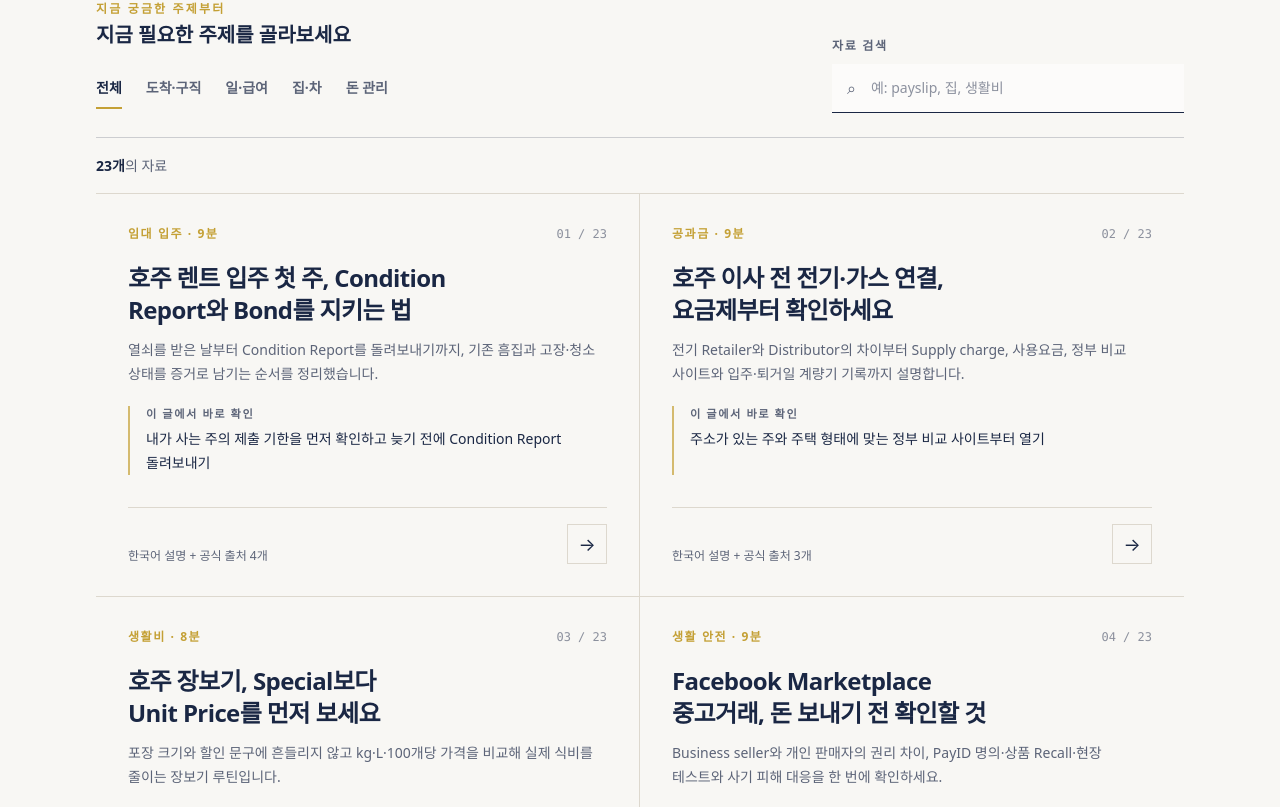
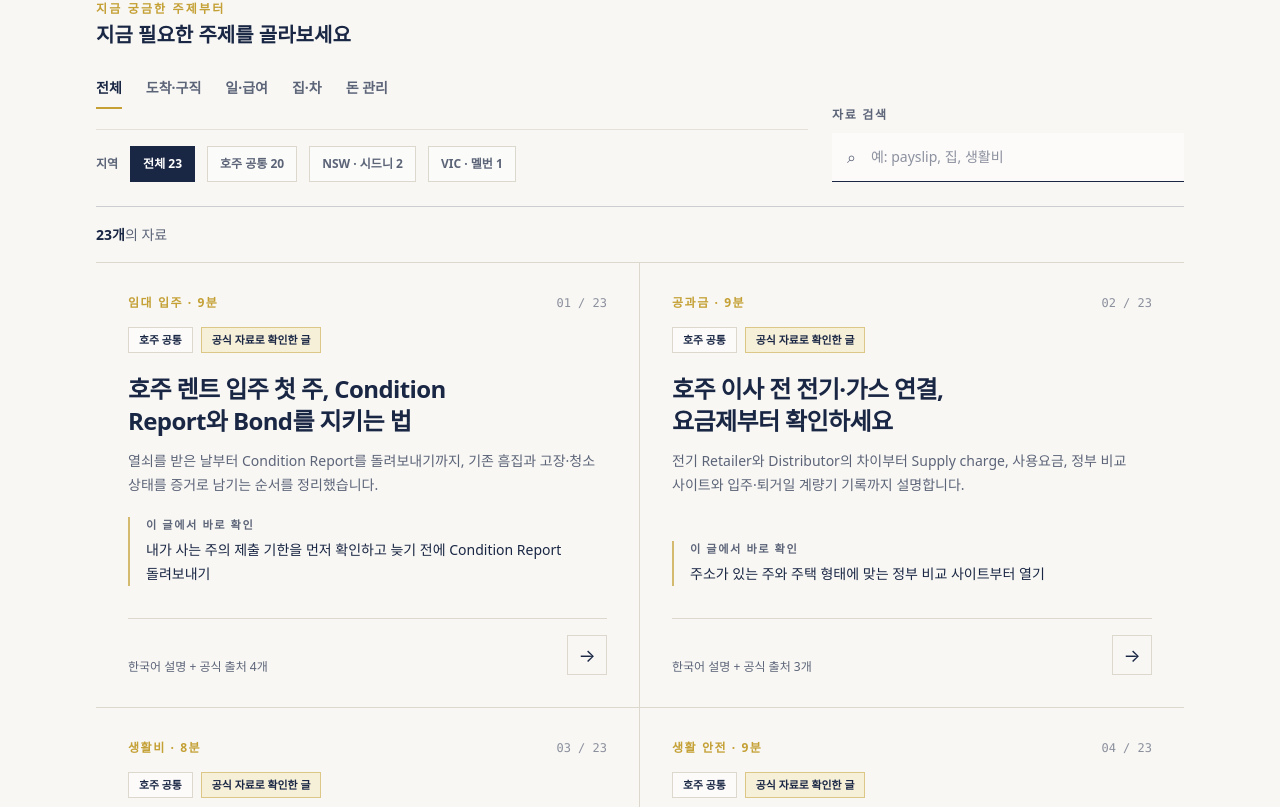
Before and after one commit to jelov219au/aussie-compass, a Next.js app: page /resources in a window 1280 px wide. Shown: the part 1053-1860 px from the top of the page. Built offline with nearby package versions, Linux system fonts and the light colour scheme; no server answers.

Commit message:
Add regional and source filters to resources

```diff
--- a/src/app/resources/[slug]/page.tsx
+++ b/src/app/resources/[slug]/page.tsx
@@ -7,7 +7,15 @@ import { PageShareButton } from "@/components/pwa/PageShareButton";
 import { ArticleReadingNav } from "@/components/resources/ArticleReadingNav";
 import { Container } from "@/components/ui/Container";
 import { ArticleJsonLd, BreadcrumbJsonLd } from "@/components/seo/JsonLd";
-import { articles, getArticle, getRelatedArticles } from "@/data/articles";
+import {
+  articleContentTypeLabels,
+  articleRegionLabels,
+  articles,
+  getArticle,
+  getArticleContentType,
+  getArticleRegion,
+  getRelatedArticles,
+} from "@/data/articles";
 import { createPageMetadata } from "@/lib/site";
 
 export function generateStaticParams() {
@@ -64,6 +72,14 @@ export default async function ArticlePage({ params }: { params: Promise<{ slug:
           </Link>
           <article className="mx-auto mt-5 max-w-4xl">
             <header className="border-t-2 border-navy pt-7">
+              <div className="mb-5 flex flex-wrap gap-2">
+                <span className="border border-border bg-white/60 px-3 py-1.5 text-xs font-semibold text-navy">
+                  {articleRegionLabels[getArticleRegion(article)]}
+                </span>
+                <span className="border border-gold/50 bg-[#f7f0d9] px-3 py-1.5 text-xs font-semibold text-navy">
+                  {articleContentTypeLabels[getArticleContentType(article)]}
+                </span>
+              </div>
               <p className="text-xs font-semibold uppercase tracking-[0.16em] text-gold">
                 {article.category} · 읽는 시간 {article.readingTime} · <time dateTime={article.updatedAt ?? article.publishedAt}>{article.updatedAt ? "업데이트" : "발행"} {(article.updatedAt ?? article.publishedAt).replaceAll("-", ".")}</time>
               </p>
--- a/src/components/resources/ResourcesDirectory.tsx
+++ b/src/components/resources/ResourcesDirectory.tsx
@@ -2,7 +2,16 @@
 
 import Link from "next/link";
 import { useEffect, useMemo, useState } from "react";
-import { articleTopicCategories, type Article, type ArticleTopicId } from "@/data/articles";
+import {
+  articleContentTypeLabels,
+  articleRegionLabels,
+  articleTopicCategories,
+  getArticleContentType,
+  getArticleRegion,
+  type Article,
+  type ArticleRegionId,
+  type ArticleTopicId,
+} from "@/data/articles";
 import { ARTICLE_READING_UPDATED_EVENT, readArticleHistory } from "@/lib/articleProgress";
 
 const filters = [
@@ -14,6 +23,7 @@ const filters = [
 ] as const;
 
 type FilterId = (typeof filters)[number]["id"];
+type RegionFilterId = "all" | ArticleRegionId;
 
 function searchableText(article: Article) {
   const sectionText = article.sections.flatMap((section) => [
@@ -29,6 +39,7 @@ function searchableText(article: Article) {
 
 export function ResourcesDirectory({ articles }: { articles: Article[] }) {
   const [active, setActive] = useState<FilterId>("all");
+  const [activeRegion, setActiveRegion] = useState<RegionFilterId>("all");
   const [query, setQuery] = useState("");
   const [readHrefs, setReadHrefs] = useState<Set<string>>(new Set());
 
@@ -49,15 +60,29 @@ export function ResourcesDirectory({ articles }: { articles: Article[] }) {
     return articles.filter((article) => {
       const matchesCategory =
         active === "all" || articleTopicCategories[active as ArticleTopicId].includes(article.category);
+      const matchesRegion = activeRegion === "all" || getArticleRegion(article) === activeRegion;
       const matchesQuery =
         normalizedQuery.length === 0 || searchableText(article).includes(normalizedQuery);
 
-      return matchesCategory && matchesQuery;
+      return matchesCategory && matchesRegion && matchesQuery;
     });
-  }, [active, articles, query]);
+  }, [active, activeRegion, articles, query]);
+
+  const regionFilters = useMemo(() => {
+    const counts = articles.reduce((result, article) => {
+      const region = getArticleRegion(article);
+      result.set(region, (result.get(region) ?? 0) + 1);
+      return result;
+    }, new Map<ArticleRegionId, number>());
+
+    return (["australia", "nsw", "vic"] as ArticleRegionId[])
+      .filter((region) => counts.has(region))
+      .map((region) => ({ id: region, label: articleRegionLabels[region], count: counts.get(region) ?? 0 }));
+  }, [articles]);
 
   const reset = () => {
     setActive("all");
+    setActiveRegion("all");
     setQuery("");
   };
 
@@ -88,6 +113,32 @@ export function ResourcesDirectory({ articles }: { articles: Article[] }) {
               </button>
             ))}
           </div>
+          <div className="mt-4 flex items-center gap-3 overflow-x-auto border-t border-border/70 pt-4" role="group" aria-label="자료 지역 필터">
+            <span className="shrink-0 text-xs font-semibold text-muted">지역</span>
+            <button
+              type="button"
+              aria-pressed={activeRegion === "all"}
+              onClick={() => setActiveRegion("all")}
+              className={`min-h-9 shrink-0 border px-3 text-xs font-semibold transition ${
+                activeRegion === "all" ? "border-navy bg-navy text-white" : "border-border bg-white/50 text-muted hover:border-navy hover:text-navy"
+              }`}
+            >
+              전체 {articles.length}
+            </button>
+            {regionFilters.map((filter) => (
+              <button
+                key={filter.id}
+                type="button"
+                aria-pressed={activeRegion === filter.id}
+                onClick={() => setActiveRegion(filter.id)}
+                className={`min-h-9 shrink-0 border px-3 text-xs font-semibold transition ${
+                  activeRegion === filter.id ? "border-navy bg-navy text-white" : "border-border bg-white/50 text-muted hover:border-navy hover:text-navy"
+                }`}
+              >
+                {filter.label} {filter.count}
+              </button>
+            ))}
+          </div>
         </div>
 
         <div>
@@ -114,7 +165,7 @@ export function ResourcesDirectory({ articles }: { articles: Article[] }) {
         <p className="text-sm text-muted" aria-live="polite">
           <strong className="font-semibold text-navy">{visible.length}개</strong>의 자료
         </p>
-        {(active !== "all" || query) && (
+        {(active !== "all" || activeRegion !== "all" || query) && (
           <button type="button" onClick={reset} className="min-h-11 text-sm font-semibold text-navy underline decoration-gold underline-offset-4">
             필터 초기화
           </button>
@@ -138,6 +189,14 @@ export function ResourcesDirectory({ articles }: { articles: Article[] }) {
                     </p>
                     <span className="font-mono text-xs text-muted/70">
                       {String(index + 1).padStart(2, "0")} / {String(visible.length).padStart(2, "0")}
+                    </span>
+                  </div>
+                  <div className="mt-4 flex flex-wrap gap-2">
+                    <span className="border border-border bg-white/60 px-2.5 py-1 text-[0.68rem] font-semibold text-navy">
+                      {articleRegionLabels[getArticleRegion(article)]}
+                    </span>
+                    <span className="border border-gold/50 bg-[#f7f0d9] px-2.5 py-1 text-[0.68rem] font-semibold text-navy">
+                      {articleContentTypeLabels[getArticleContentType(article)]}
                     </span>
                   </div>
                   <h3 className="mt-5 max-w-xl text-xl font-semibold leading-8 tracking-tight text-navy sm:text-2xl">
--- a/src/data/articles.ts
+++ b/src/data/articles.ts
@@ -5,6 +5,8 @@ export type Article = {
   socialTitle: string;
   description: string;
   category: string;
+  region?: ArticleRegionId;
+  contentType?: ArticleContentTypeId;
   readingTime: string;
   publishedAt: string;
   updatedAt?: string;
@@ -23,6 +25,33 @@ export const articleTopicCategories: Record<ArticleTopicId, string[]> = {
   home: ["집 구하기", "임대 입주", "차량 구매"],
   money: ["저축과 생활비", "생활비", "공과금", "소비자 권리"],
 };
+
+export type ArticleRegionId = "australia" | "nsw" | "vic" | "qld" | "wa" | "sa" | "tas";
+export type ArticleContentTypeId = "official" | "experience" | "community";
+
+export const articleRegionLabels: Record<ArticleRegionId, string> = {
+  australia: "호주 공통",
+  nsw: "NSW · 시드니",
+  vic: "VIC · 멜번",
+  qld: "QLD · 브리즈번",
+  wa: "WA · 퍼스",
+  sa: "SA · 애들레이드",
+  tas: "TAS · 호바트",
+};
+
+export const articleContentTypeLabels: Record<ArticleContentTypeId, string> = {
+  official: "공식 자료로 확인한 글",
+  experience: "직접 겪은 이야기",
+  community: "현지 생활자가 들려준 경험",
+};
+
+export function getArticleRegion(article: Article): ArticleRegionId {
+  return article.region ?? "australia";
+}
+
+export function getArticleContentType(article: Article): ArticleContentTypeId {
+  return article.contentType ?? "official";
+}
 
 export const articles: Article[] = [
   {
@@ -541,6 +570,8 @@ export const articles: Article[] = [
     socialTitle: "What share house photos never show you",
     description: "광각 사진과 밝은 조명 뒤에 가려진 방 크기, 냄새, 소음과 생활 규칙까지. 처음 집을 볼 때 직접 확인해야 할 순서를 경험과 공식 기준으로 정리했습니다.",
     category: "집 구하기",
+    region: "nsw",
+    contentType: "experience",
     readingTime: "9분",
     publishedAt: "2026-08-20",
     updatedAt: "2026-08-20",
@@ -569,6 +600,8 @@ export const articles: Article[] = [
     socialTitle: "A Sydney commute can change completely on weekends",
     description: "역과 직선거리만 보고 집을 고르면 주말 선로 공사와 대체버스에서 예상 밖의 시간을 쓸 수 있습니다. 계약 전 실제 Door-to-door 이동을 확인하는 방법입니다.",
     category: "집 구하기",
+    region: "nsw",
+    contentType: "experience",
     readingTime: "8분",
     publishedAt: "2026-08-20",
     updatedAt: "2026-08-20",
@@ -596,6 +629,8 @@ export const articles: Article[] = [
     socialTitle: "What to check before renting in Melbourne",
     description: "Free Tram Zone과 실제 통근 범위, 주말 공사, 야간 교통, 난방·곰팡이와 Rooming house 등록까지. 멜번 집을 고르기 전 확인할 공식 기준을 정리했습니다.",
     category: "집 구하기",
+    region: "vic",
+    contentType: "official",
     readingTime: "10분",
     publishedAt: "2026-08-20",
     updatedAt: "2026-08-20",
```
